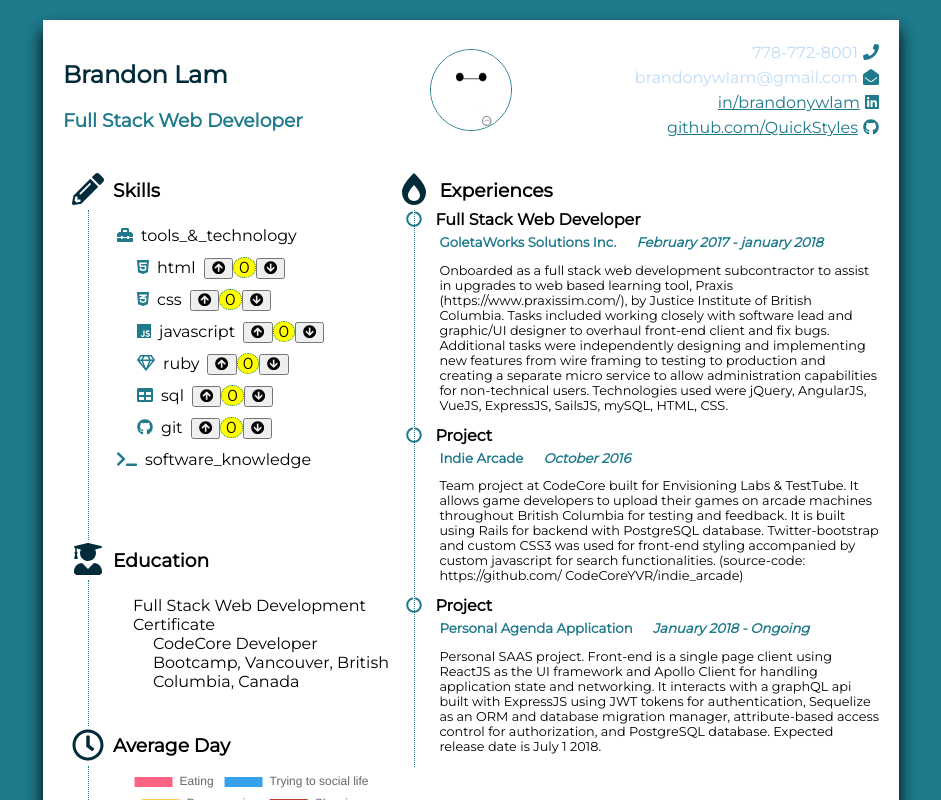
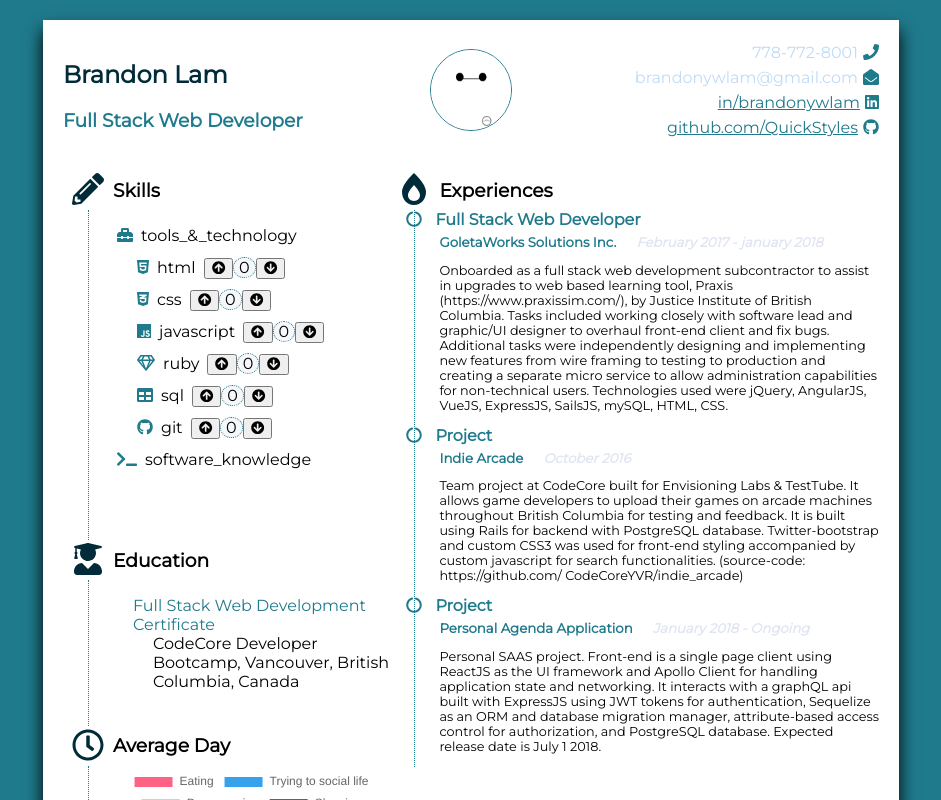
Before and after one commit to QuickStyles/react_resume, a React (Create React App) app: page / in a window 1280 px wide. Shown: the top 800 px of the page, without its empty margins (169-1110 px from the left). Built offline with nearby package versions, Linux system fonts and the light colour scheme.

Commit message:
edit colors

```diff
--- a/src/components/Education/education.css
+++ b/src/components/Education/education.css
@@ -6,3 +6,11 @@
 #education-component li {
 	padding-left: 20px;
 }
+
+#education-component .education-name {
+	color: var(--secondary-color);
+}
+
+/* #education-component .school {
+	color: var(--secondary-color);
+} */
--- a/src/components/Education/index.js
+++ b/src/components/Education/index.js
@@ -7,10 +7,10 @@ const Education = () => {
 		<div id='education-component'>
 			<ul>
 				<li>
-					Full Stack Web Development Certificate
+					<span className='education-name'>Full Stack Web Development Certificate</span>
 					<ul>
 						<li>
-							CodeCore Developer Bootcamp, Vancouver, British Columbia, Canada
+							<span className='school'>CodeCore Developer Bootcamp, Vancouver, British Columbia, Canada</span>
 						</li>
 					</ul>
 				</li>
--- a/src/components/Experience/experience.css
+++ b/src/components/Experience/experience.css
@@ -8,6 +8,9 @@
 	color: var(--secondary-color);
 	position: relative;
 	left: -33px;
+}
+.experience-container .header .position {
+	color: var(--secondary-color);
 }
 
 .experience-container .header h5 {
@@ -21,7 +24,7 @@
 
 .experience-container .header .date {
 	margin-left: 20px;
-	color: var(--secondary-color);
+	color: var(--tertiary-color-one);
 	font-style: italic;
 }
 
--- a/src/components/Experience/index.js
+++ b/src/components/Experience/index.js
@@ -7,7 +7,7 @@ const Experience = ({title, position, date, context}) => {
 		<div className='experience-container'>
 			<div className='header'>
 				<span className='heading-decoration'><i className='fas fa-circle-notch'/></span>
-				<h4>{position}</h4>
+				<h4 className='position'>{position}</h4>
 				<h5>
 					<span className='title'>{title}</span>
 					<span className='date'>{date}</span>
--- a/src/components/SkillsList/ListItem/list-item.css
+++ b/src/components/SkillsList/ListItem/list-item.css
@@ -8,8 +8,7 @@
 }
 
 .exp-number {
-	background-color: yellow;
-	border: 0.5px dotted yellow;
+	background-color: var(--tertiary-color-two);
 	border-radius: 50%;
 	padding-left: 5px;
 	padding-right: 5px;
```
